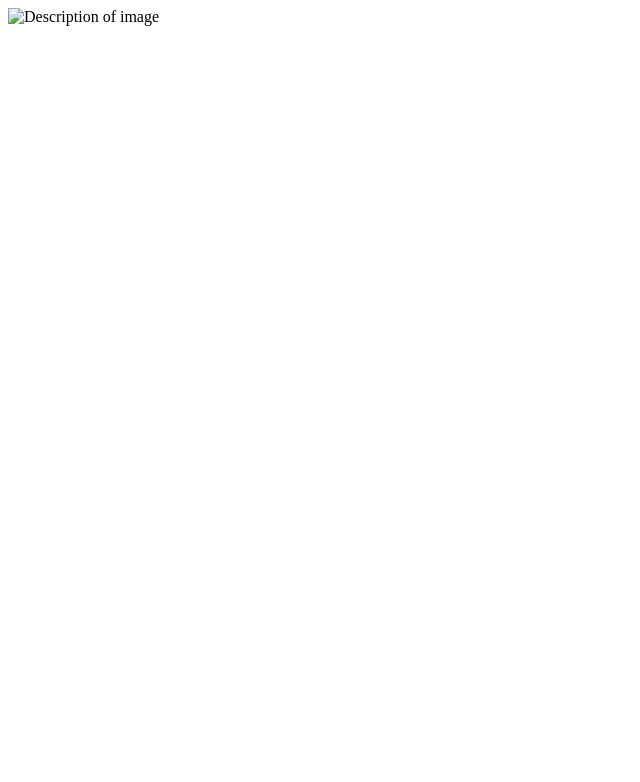
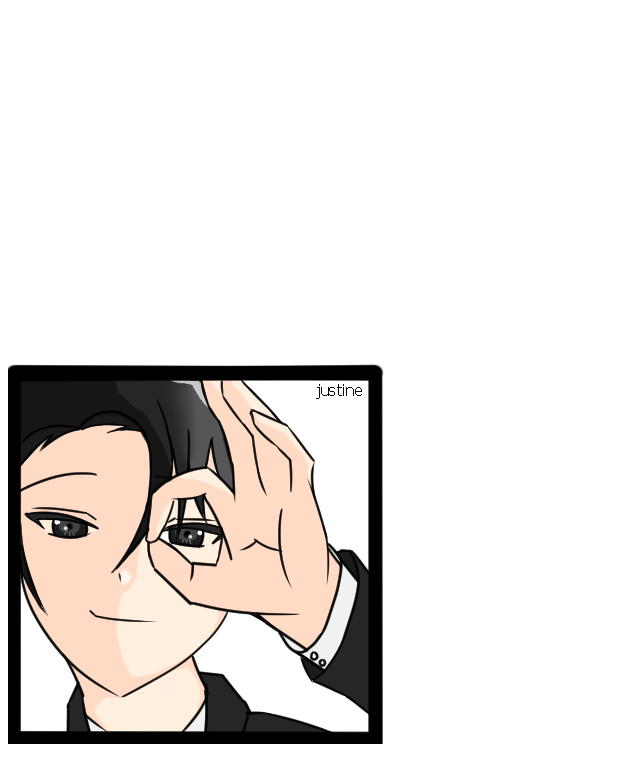
Before and after one commit to TakumiAsumi20/Porto, a plain HTML site: page index.html in a window 1280 px wide. Shown: the whole page, without its empty margins (0-640 px from the left). Drawn offline with Linux system fonts and the light colour scheme.

Commit message:
Update index.html

```diff
--- a/index.html
+++ b/index.html
@@ -6,6 +6,6 @@
     <title>Image Only Page</title>
 </head>
 <body>
-    <img src="justine.jpg" alt="Description of image">
+    <img src="justine.png" alt="Description of image">
 </body>
 </html>
```
